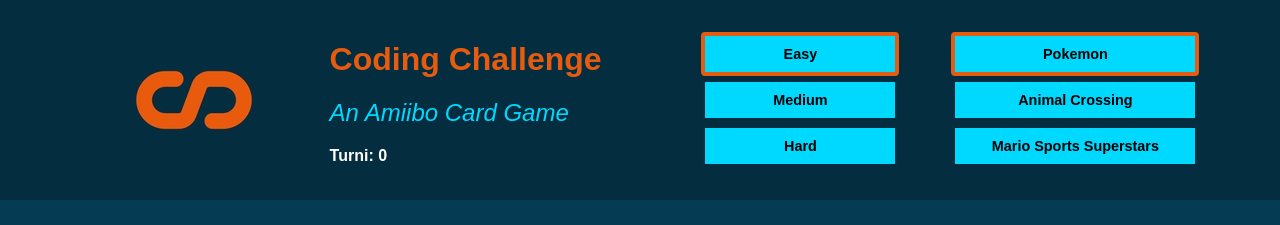
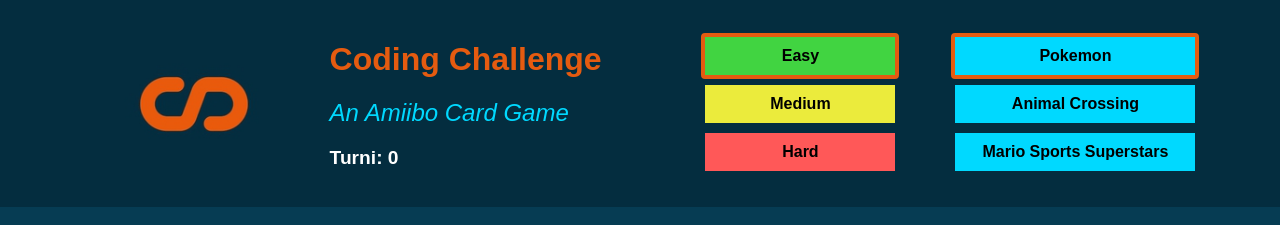
Before and after one commit to andreaiaia/amiibo-memory, a React (Create React App) app: page / in a window 1280 px wide. Shown: the top 225 px of the page. Built offline with nearby package versions, Linux system fonts and the light colour scheme; no server answers.

Commit message:
change diff choice btns color

```diff
--- a/src/_colors.scss
+++ b/src/_colors.scss
@@ -5,3 +5,6 @@ $primary: #e55b10;
 $secondary: #00d9ff;
 $btn_hover: #f87630;
 $btn_active: $btn_hover;
+$easy: #41d441;
+$medium: #ebeb3c;
+$hard: #ff5858;
--- a/src/styles.scss
+++ b/src/styles.scss
@@ -22,7 +22,7 @@ body {
   align-items: center;
 }
 .logo {
-  max-width: 150px;
+  max-width: 140px;
   height: auto;
   justify-self: center;
   border-radius: 10px;
@@ -42,6 +42,7 @@ h2 {
 .turns {
   color: white;
   font-weight: 700;
+  font-size: 1.2rem;
 }
 .buttons {
   display: grid;
@@ -77,7 +78,7 @@ img {
 }
 button {
   font-weight: 600;
-  font-size: 0.9rem;
+  font-size: 1rem;
   padding: 10px 15px;
   margin: 1px;
   border: 4px solid colors.$bg_primary;
@@ -97,3 +98,12 @@ button {
   border: 4px solid colors.$primary;
   border-radius: 4px;
 }
+.easyBtn {
+  background-color: colors.$easy;
+}
+.mediumBtn {
+  background-color: colors.$medium;
+}
+.hardBtn {
+  background-color: colors.$hard;
+}
```
